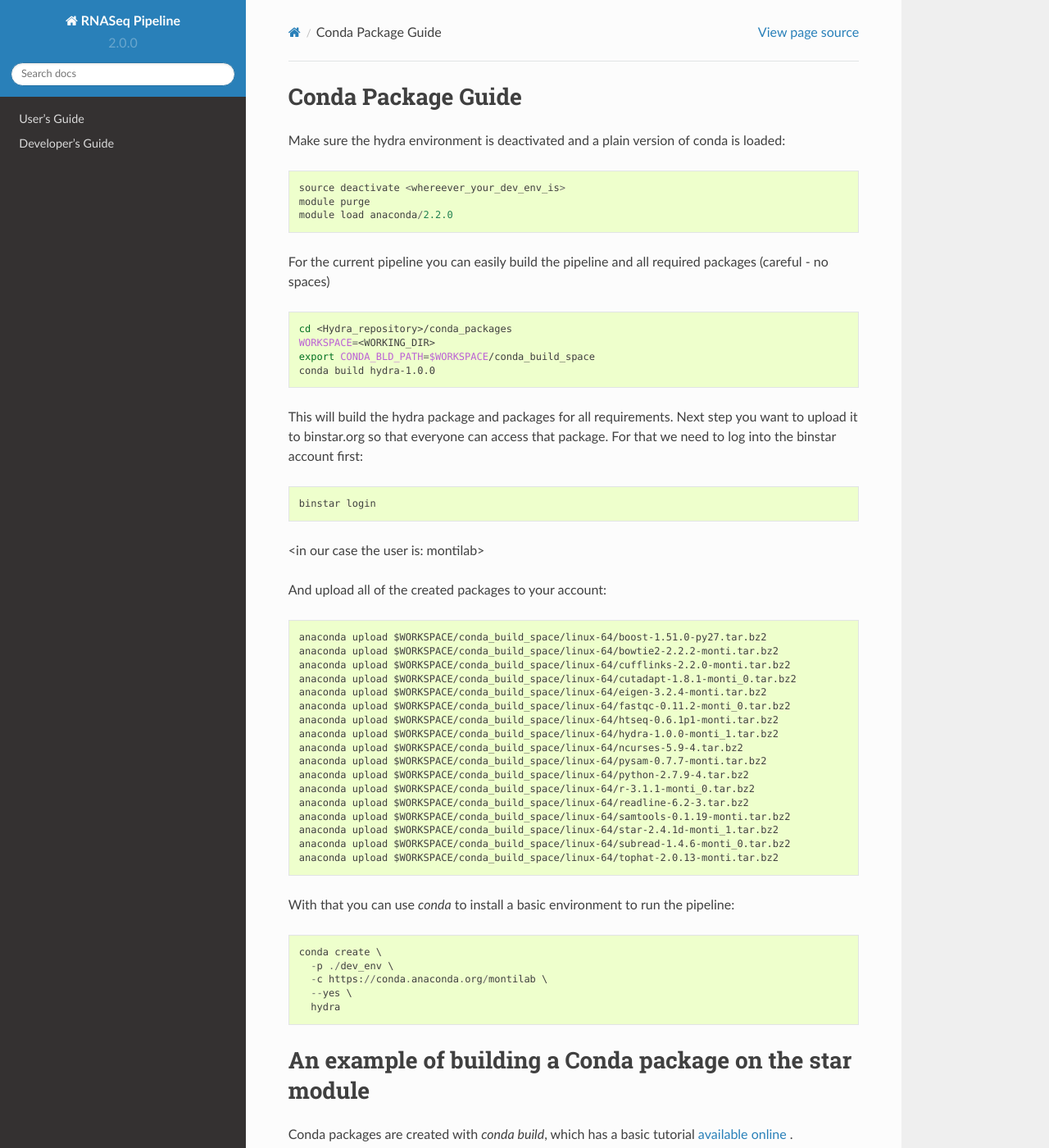
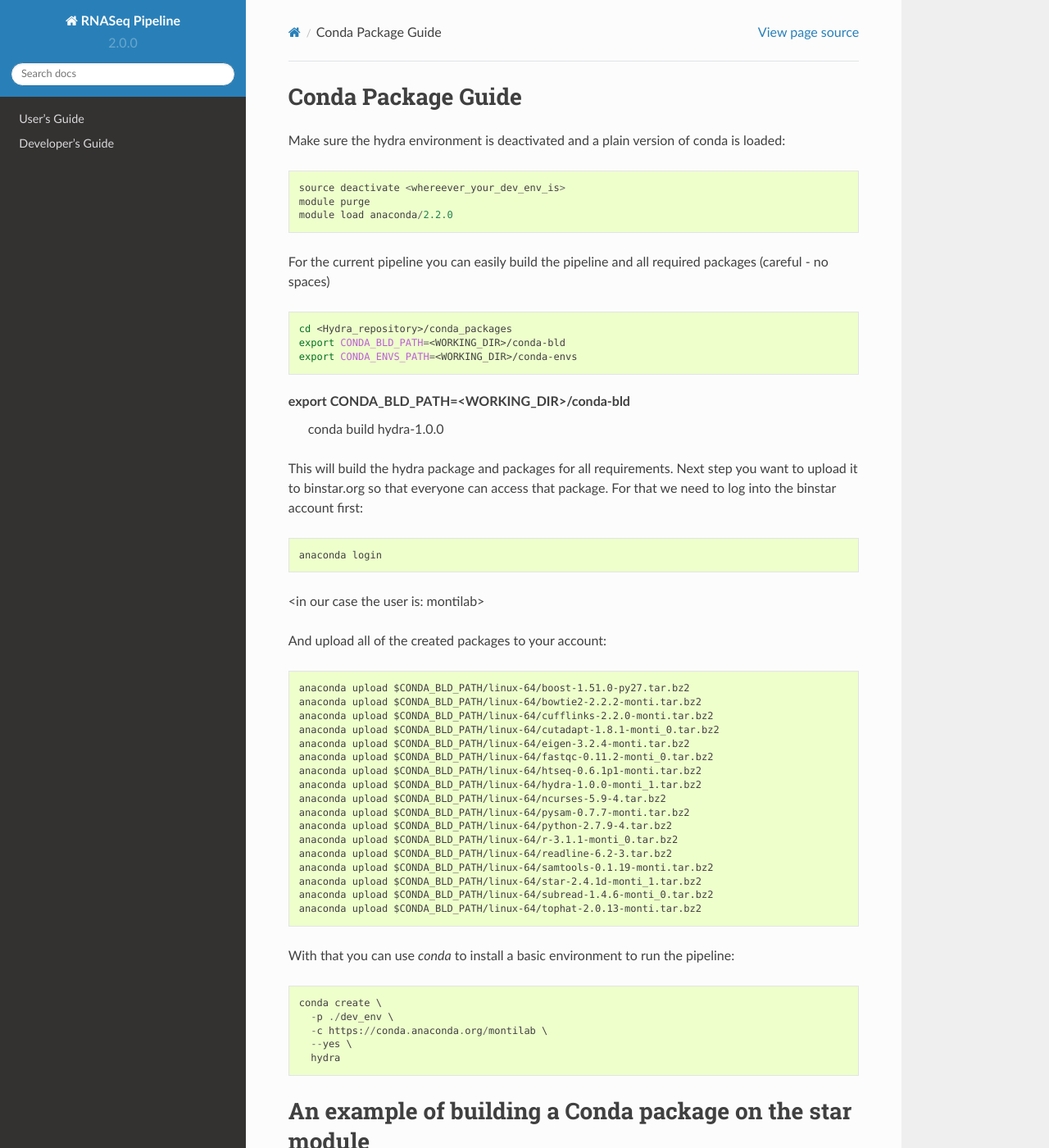
Before and after one commit to tetomonti/Hydra, a Sphinx documentation site: the page built from docs/dev_docs/making_conda_packages.rst, in a window 1280 px wide and 1400 px high. Shown: the whole window at 82% size. Built offline with Sphinx 7.4.7 and the Read the Docs theme 2.0.0, drawn with Linux system fonts in a browser that asks for light colours.

Commit message:
Fixed edits needed to create new module

```diff
--- a/docs/dev_docs/making_conda_packages.rst
+++ b/docs/dev_docs/making_conda_packages.rst
@@ -17,35 +17,37 @@
 .. code:: bash
 
    cd <Hydra_repository>/conda_packages
-   WORKSPACE=<WORKING_DIR>
-   export CONDA_BLD_PATH=$WORKSPACE/conda_build_space
+   export CONDA_BLD_PATH=<WORKING_DIR>/conda-bld
+   export CONDA_ENVS_PATH=<WORKING_DIR>/conda-envs
+
+export CONDA_BLD_PATH=<WORKING_DIR>/conda-bld
    conda build hydra-1.0.0
 
 This will build the hydra package and packages for all requirements. Next step you want to upload it to binstar.org so that everyone can access that package. For that we need to log into the binstar account first::
 
-   binstar login
+   anaconda login
 
 <in our case the user is: montilab>
 
 And upload all of the created packages to your account::
 
-   anaconda upload $WORKSPACE/conda_build_space/linux-64/boost-1.51.0-py27.tar.bz2
-   anaconda upload $WORKSPACE/conda_build_space/linux-64/bowtie2-2.2.2-monti.tar.bz2
-   anaconda upload $WORKSPACE/conda_build_space/linux-64/cufflinks-2.2.0-monti.tar.bz2
-   anaconda upload $WORKSPACE/conda_build_space/linux-64/cutadapt-1.8.1-monti_0.tar.bz2
-   anaconda upload $WORKSPACE/conda_build_space/linux-64/eigen-3.2.4-monti.tar.bz2
-   anaconda upload $WORKSPACE/conda_build_space/linux-64/fastqc-0.11.2-monti_0.tar.bz2
-   anaconda upload $WORKSPACE/conda_build_space/linux-64/htseq-0.6.1p1-monti.tar.bz2
-   anaconda upload $WORKSPACE/conda_build_space/linux-64/hydra-1.0.0-monti_1.tar.bz2
-   anaconda upload $WORKSPACE/conda_build_space/linux-64/ncurses-5.9-4.tar.bz2
-   anaconda upload $WORKSPACE/conda_build_space/linux-64/pysam-0.7.7-monti.tar.bz2
-   anaconda upload $WORKSPACE/conda_build_space/linux-64/python-2.7.9-4.tar.bz2
-   anaconda upload $WORKSPACE/conda_build_space/linux-64/r-3.1.1-monti_0.tar.bz2
-   anaconda upload $WORKSPACE/conda_build_space/linux-64/readline-6.2-3.tar.bz2
-   anaconda upload $WORKSPACE/conda_build_space/linux-64/samtools-0.1.19-monti.tar.bz2
-   anaconda upload $WORKSPACE/conda_build_space/linux-64/star-2.4.1d-monti_1.tar.bz2
-   anaconda upload $WORKSPACE/conda_build_space/linux-64/subread-1.4.6-monti_0.tar.bz2
-   anaconda upload $WORKSPACE/conda_build_space/linux-64/tophat-2.0.13-monti.tar.bz2
+   anaconda upload $CONDA_BLD_PATH/linux-64/boost-1.51.0-py27.tar.bz2
+   anaconda upload $CONDA_BLD_PATH/linux-64/bowtie2-2.2.2-monti.tar.bz2
+   anaconda upload $CONDA_BLD_PATH/linux-64/cufflinks-2.2.0-monti.tar.bz2
+   anaconda upload $CONDA_BLD_PATH/linux-64/cutadapt-1.8.1-monti_0.tar.bz2
+   anaconda upload $CONDA_BLD_PATH/linux-64/eigen-3.2.4-monti.tar.bz2
+   anaconda upload $CONDA_BLD_PATH/linux-64/fastqc-0.11.2-monti_0.tar.bz2
+   anaconda upload $CONDA_BLD_PATH/linux-64/htseq-0.6.1p1-monti.tar.bz2
+   anaconda upload $CONDA_BLD_PATH/linux-64/hydra-1.0.0-monti_1.tar.bz2
+   anaconda upload $CONDA_BLD_PATH/linux-64/ncurses-5.9-4.tar.bz2
+   anaconda upload $CONDA_BLD_PATH/linux-64/pysam-0.7.7-monti.tar.bz2
+   anaconda upload $CONDA_BLD_PATH/linux-64/python-2.7.9-4.tar.bz2
+   anaconda upload $CONDA_BLD_PATH/linux-64/r-3.1.1-monti_0.tar.bz2
+   anaconda upload $CONDA_BLD_PATH/linux-64/readline-6.2-3.tar.bz2
+   anaconda upload $CONDA_BLD_PATH/linux-64/samtools-0.1.19-monti.tar.bz2
+   anaconda upload $CONDA_BLD_PATH/linux-64/star-2.4.1d-monti_1.tar.bz2
+   anaconda upload $CONDA_BLD_PATH/linux-64/subread-1.4.6-monti_0.tar.bz2
+   anaconda upload $CONDA_BLD_PATH/linux-64/tophat-2.0.13-monti.tar.bz2
 
 
 With that you can use `conda` to install a basic environment to run the pipeline::
--- a/docs/dev_docs/quickstart.rst
+++ b/docs/dev_docs/quickstart.rst
@@ -86,9 +86,10 @@
 ==========================
 
 The source contains a "dev_requirements.txt" file that lists all the
-packages used in development. Install these using conda::
+packages used in development. Install these using conda.  Do this from the
+directory that contains the ./dev_env folder::
 
-  conda install --file dev_requirements.txt
+  conda install --file <Directory that contains Hydra clone>/Hydra/dev_requirements.txt
 
 This will force you to downgrade the readline module however you can just install this single module again::
 
--- a/parameters_example.txt
+++ b/parameters_example.txt
@@ -103,6 +103,7 @@
 cutadapt_q_end              =    20     #(20)minimum quality threshold for the end of the read, if it's below the threshold the read is trimmed
 cutadapt_q_start            =    20     #(20)minimum quality threshold for the beginning of the read
 cutadapt_quality            =    33     #(default 33) - if phred quality score is based 64 adjust accordingly
+cutadapt_u                   =    0      #force removal of first X bases (or laste -X bases)
 
 ############################################################################################################################################
 #FAST QC
```
Also changed, not shown: 2 other files.
